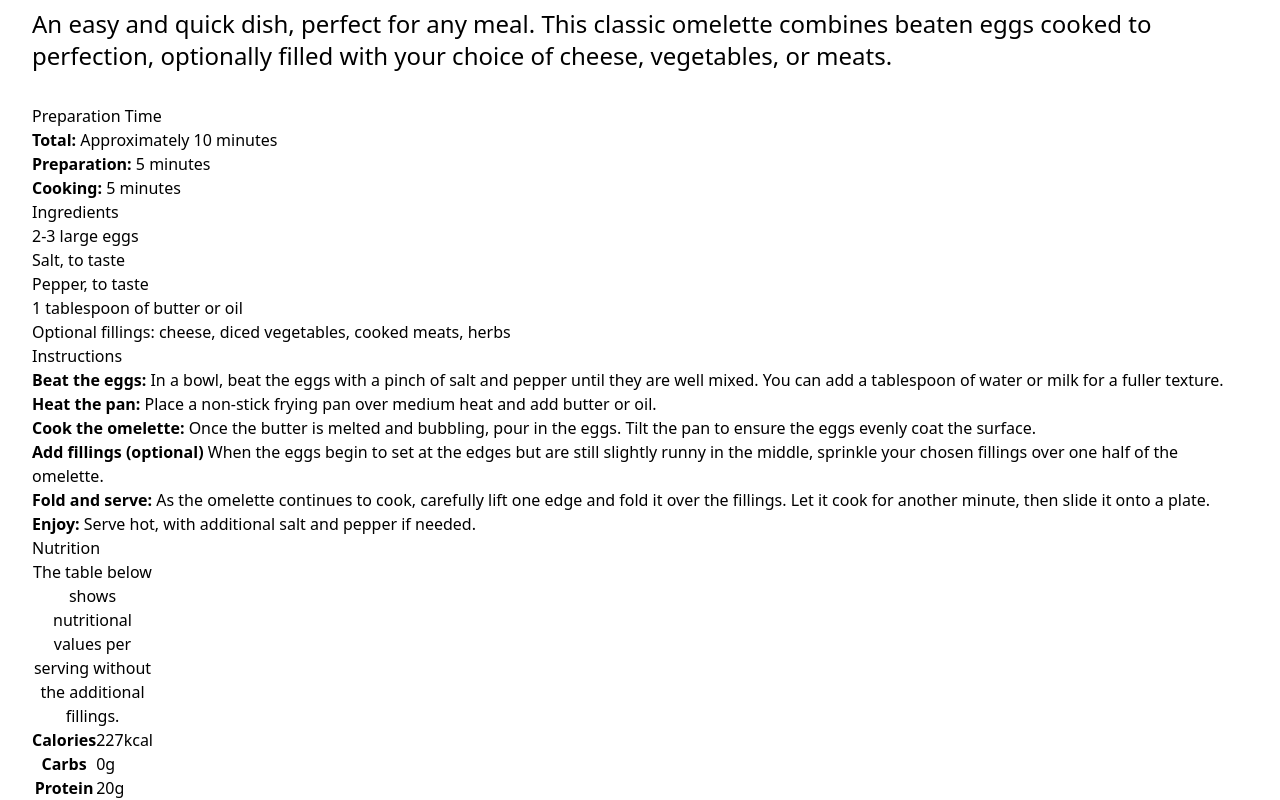
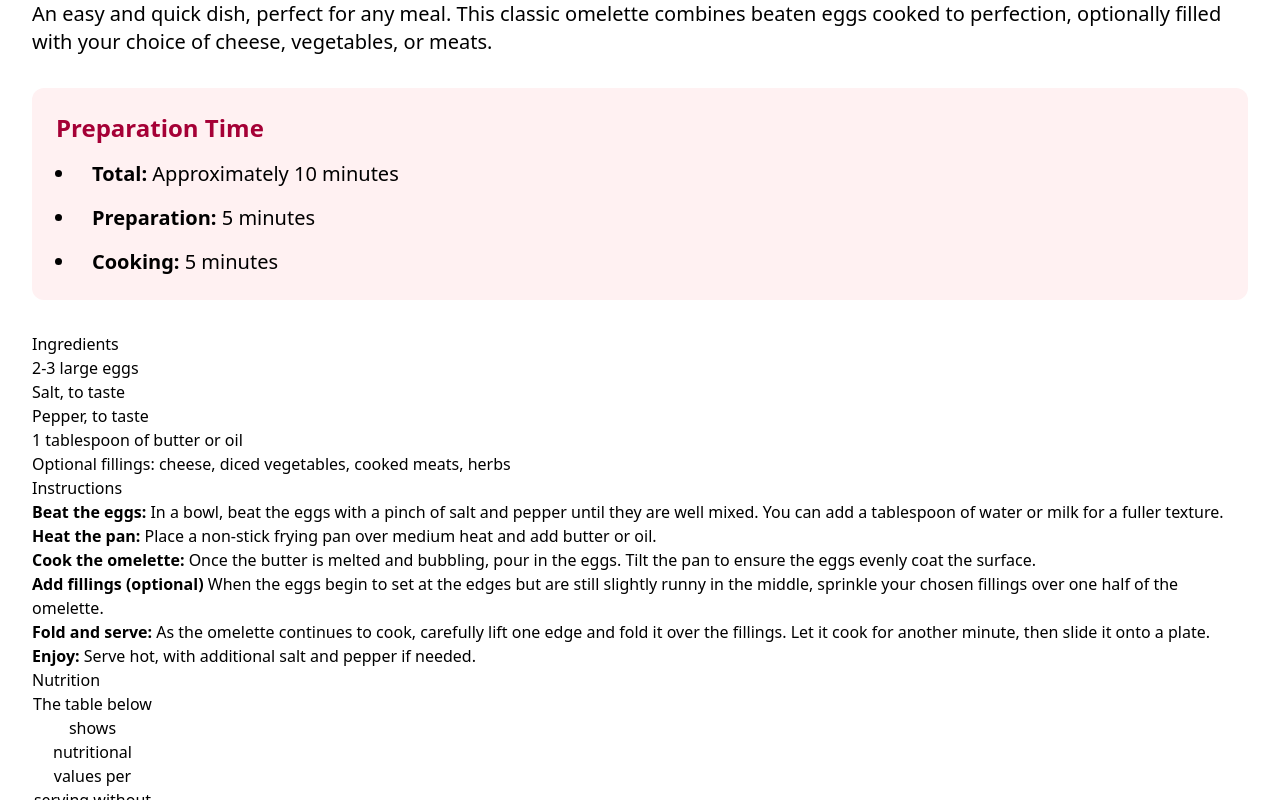
Before and after one commit to rk-swe/fm-recipe-page, a website built with Vite: page index.html in a window 1280 px wide. Shown: the part 697-1497 px from the top of the page. Built offline with nearby package versions, Linux system fonts and the light colour scheme.

Commit message:
changed some margins

```diff
--- a/index.html
+++ b/index.html
@@ -17,30 +17,38 @@
   <body>
     <main class="flex flex-col [--card-px:--spacing(8)]">
       <div class="px-(--card-px)">
-        <h1 class="pb-8 font-serif text-5xl font-bold">
+        <h1 class="mb-8 font-serif text-4xl font-bold">
           Simple Omelette Recipe
         </h1>
       </div>
-      <div class="order-first">
+      <div class="order-first w-full">
         <img
-          class="pb-10"
+          class="mb-10"
           src="./assets/images/image-omelette.jpeg"
           alt="A cooked omelette served with toasted bread and a side salad on a plate"
         />
       </div>
       <div class="px-(--card-px)">
-        <p class="pb-8 text-2xl">
+        <p class="mb-8 text-xl">
           An easy and quick dish, perfect for any meal. This classic omelette
           combines beaten eggs cooked to perfection, optionally filled with your
           choice of cheese, vegetables, or meats.
         </p>
 
-        <section class="">
-          <h2>Preparation Time</h2>
-          <ul>
-            <li><strong>Total:</strong> Approximately 10 minutes</li>
-            <li><strong>Preparation:</strong> 5 minutes</li>
-            <li><strong>Cooking:</strong> 5 minutes</li>
+        <section class="mb-8 rounded-xl bg-rose-50 p-6">
+          <h2 class="pb-4 text-2xl font-bold text-rose-800">
+            Preparation Time
+          </h2>
+          <ul class="flex list-disc flex-col gap-4 pl-5 text-xl">
+            <li class="pl-4">
+              <strong class="font-bold">Total:</strong> Approximately 10 minutes
+            </li>
+            <li class="pl-4">
+              <strong class="font-bold">Preparation:</strong> 5 minutes
+            </li>
+            <li class="pl-4">
+              <strong class="font-bold">Cooking:</strong> 5 minutes
+            </li>
           </ul>
         </section>
 
```
